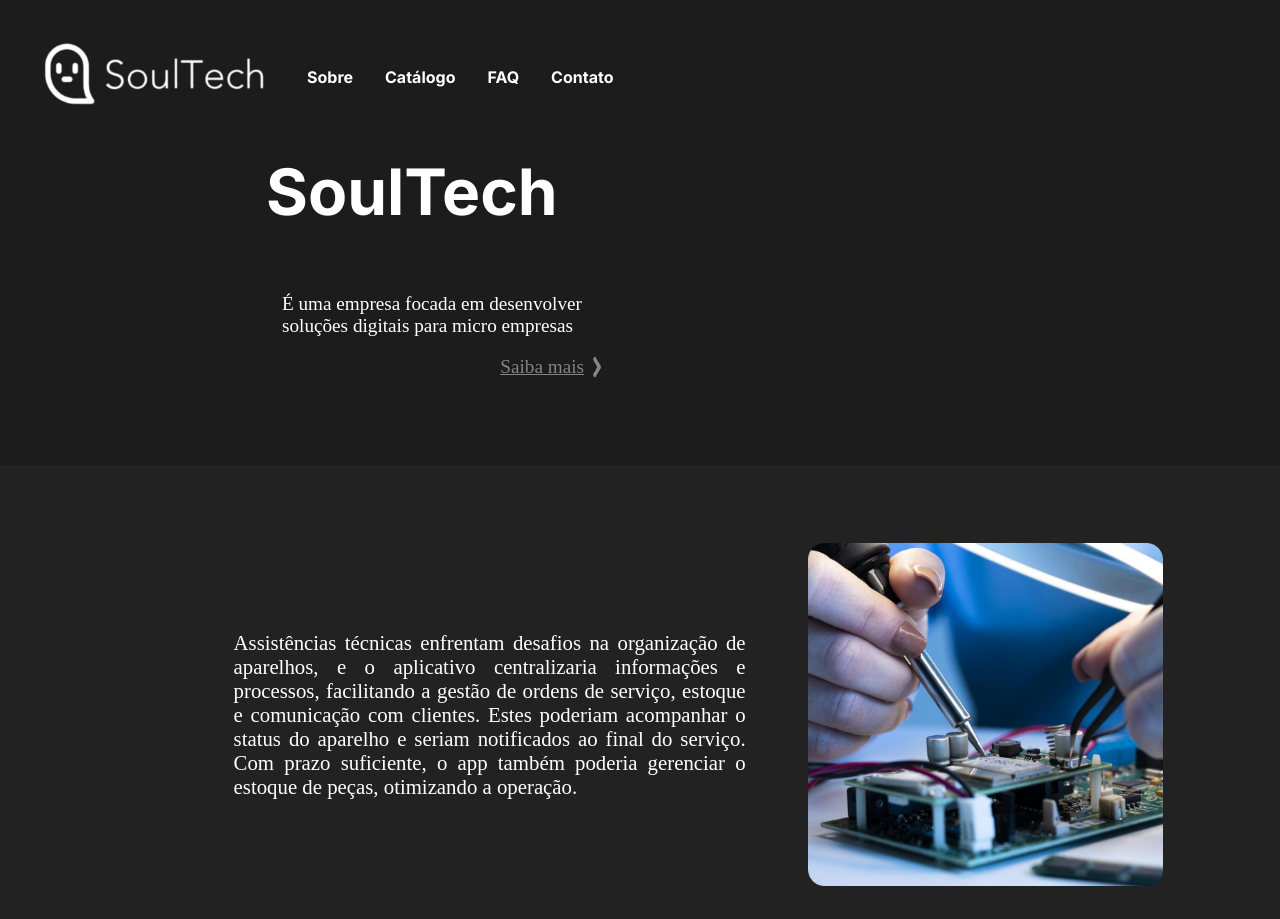
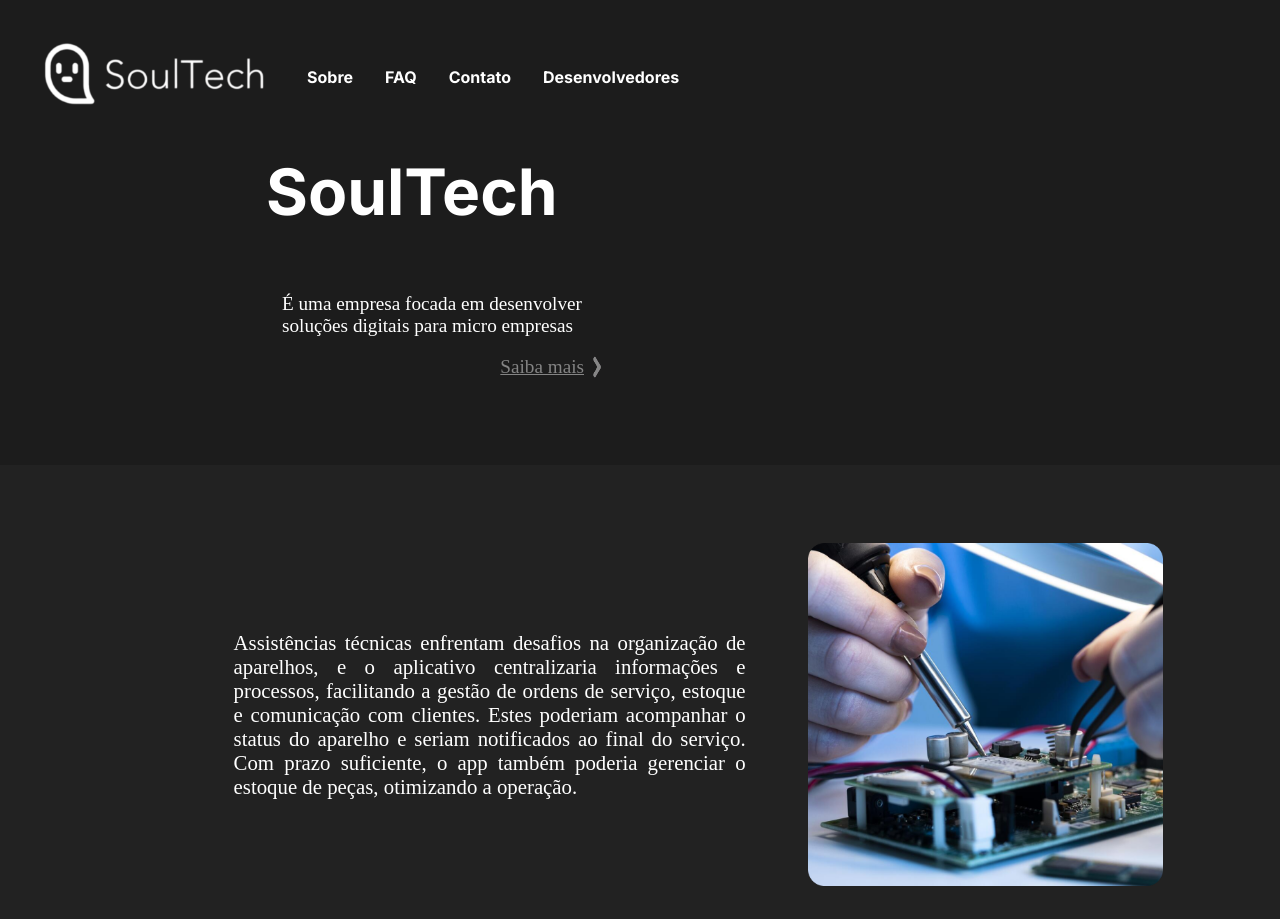
Before and after one commit to PedroZxK/landing-page-soultech, a plain HTML site: page index.html in a window 1280 px wide. Shown: the top 919 px of the page. Drawn offline with Linux system fonts and the light colour scheme; a web font is replaced by a local one.

Commit message:
Alguns ajustes.

```diff
--- a/index.html
+++ b/index.html
@@ -28,9 +28,9 @@
             <div class="itens-nav-div">
                 <ul>
                     <li><a href="#">Sobre</a></li>
-                    <li><a href="#soultech-cards">Catálogo</a></li>
                     <li><a href="#frequently-questions">FAQ</a></li>
                     <li><a href="#contact-soultech">Contato</a></li>
+                    <li><a href="#developers-cards">Desenvolvedores</a></li>
                 </ul>
             </div>
         </div>
```
